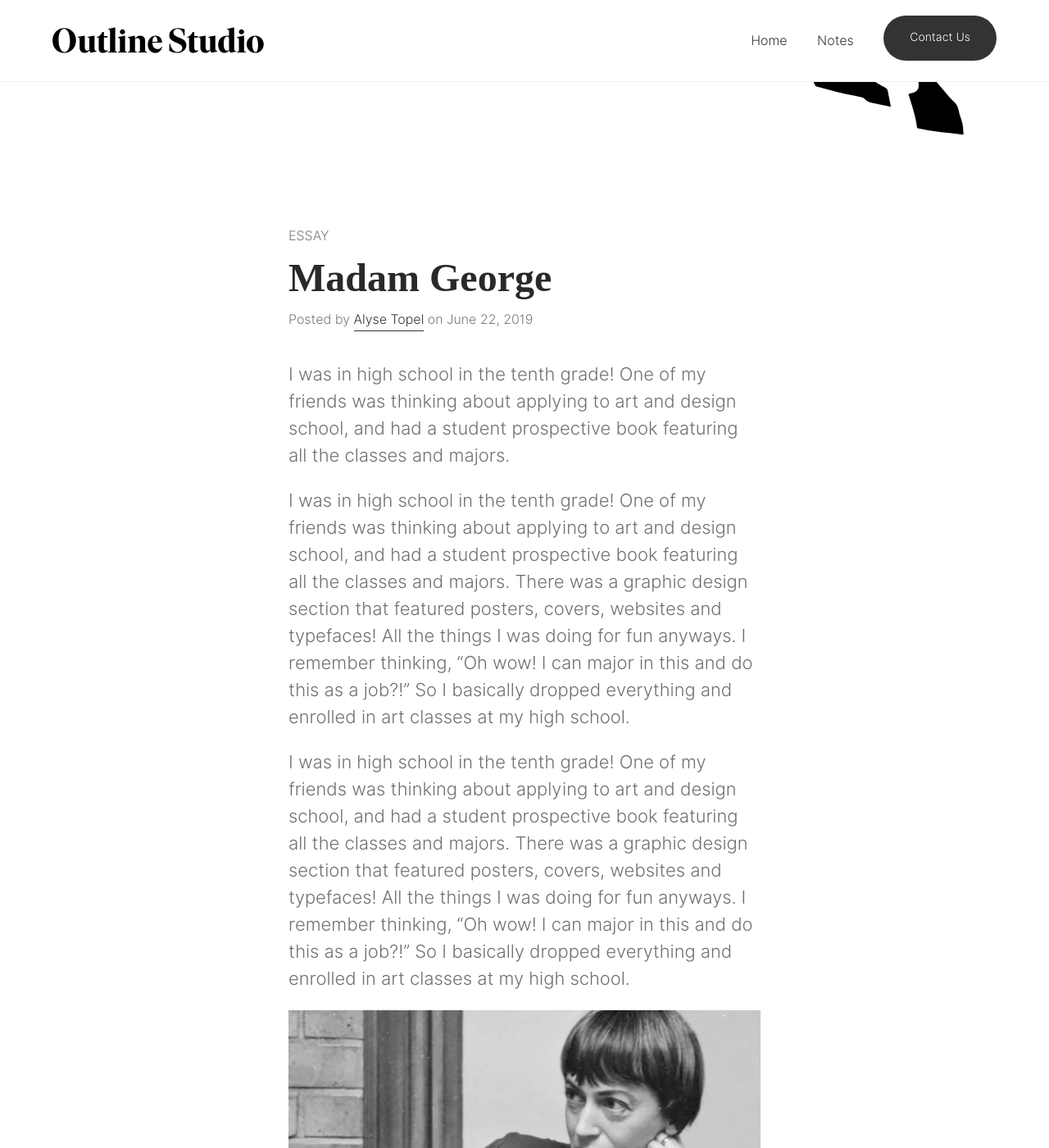
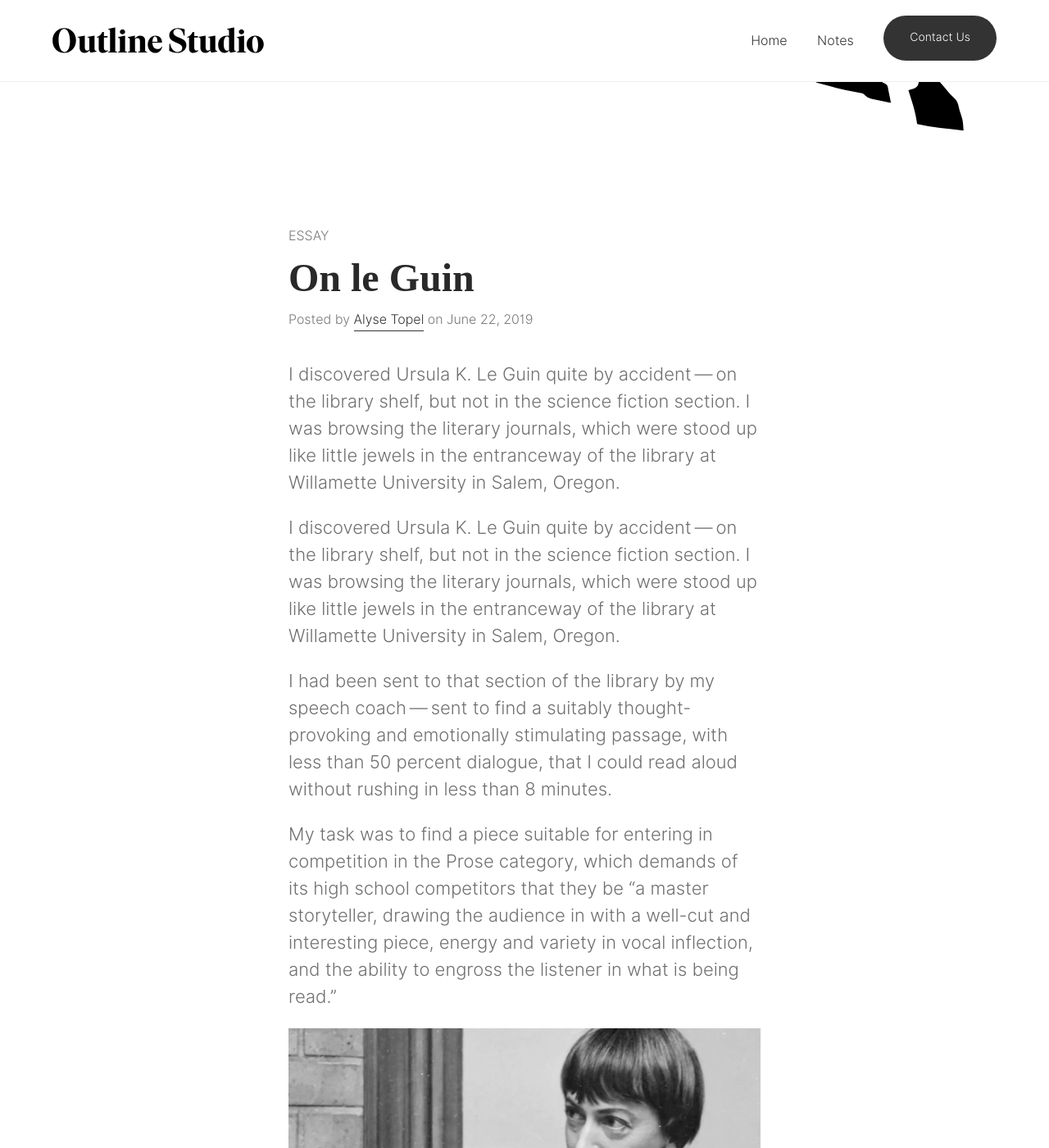
Before and after one commit to aarongilmore/outline-studio, a Jekyll site: the page built from _notes/2019-06-22-madam-george.md, in a window 1280 px wide and 1400 px high. Shown: the whole window at 82% size. Built offline with Jekyll 4.4.1, drawn with Linux system fonts in a browser that asks for light colours; nearby versions of some CDN libraries; some web fonts are replaced.

Commit message:
Updated Madam George

```diff
--- a/_notes/2019-06-22-madam-george.md
+++ b/_notes/2019-06-22-madam-george.md
@@ -1,22 +1,24 @@
 ---
-title: Madam George
+title: On le Guin
 date: 2019-06-22 00:00:00 +02:00
 categories:
 - essay
-layout: note
 cover_img: "/assets/posts/2019-06-22/cover.jpg"
 author: alyse_topel
 excerpt_separator: "<!--more-->"
 social_image:
+layout: note
 ---
 
-I was in high school in the tenth grade! One of my friends was thinking about applying to art and design school, and had a student prospective book featuring all the classes and majors.
+I discovered Ursula K. Le Guin quite by accident — on the library shelf, but not in the science fiction section. I was browsing the literary journals, which were stood up like little jewels in the entranceway of the library at Willamette University in Salem, Oregon.
 
 <!--more-->
 
-I was in high school in the tenth grade! One of my friends was thinking about applying to art and design school, and had a student prospective book featuring all the classes and majors. There was a graphic design section that featured posters, covers, websites and typefaces! All the things I was doing for fun anyways. I remember thinking, “Oh wow! I can major in this and do this as a job?!” So I basically dropped everything and enrolled in art classes at my high school.
+I discovered Ursula K. Le Guin quite by accident — on the library shelf, but not in the science fiction section. I was browsing the literary journals, which were stood up like little jewels in the entranceway of the library at Willamette University in Salem, Oregon.
 
-I was in high school in the tenth grade! One of my friends was thinking about applying to art and design school, and had a student prospective book featuring all the classes and majors. There was a graphic design section that featured posters, covers, websites and typefaces! All the things I was doing for fun anyways. I remember thinking, “Oh wow! I can major in this and do this as a job?!” So I basically dropped everything and enrolled in art classes at my high school.
+I had been sent to that section of the library by my speech coach — sent to find a suitably thought-provoking and emotionally stimulating passage, with less than 50 percent dialogue, that I could read aloud without rushing in less than 8 minutes.
+
+My task was to find a piece suitable for entering in competition in the Prose category, which demands of its high school competitors that they be “a master storyteller, drawing the audience in with a well-cut and interesting piece, energy and variety in vocal inflection, and the ability to engross the listener in what is being read.”
 
 ![Ursula K. le Guin](/assets/posts/2019-06-11/le-guin.jpg){:class="post-images"}
 
```
